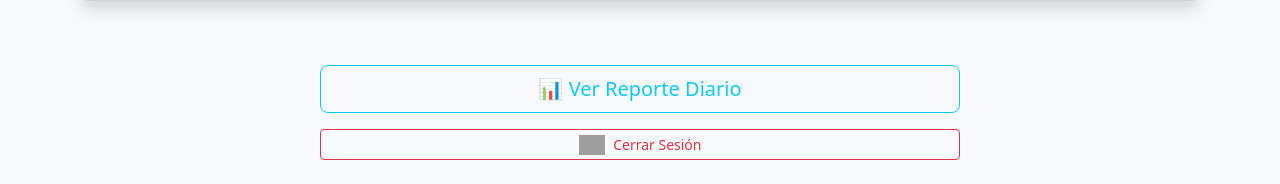
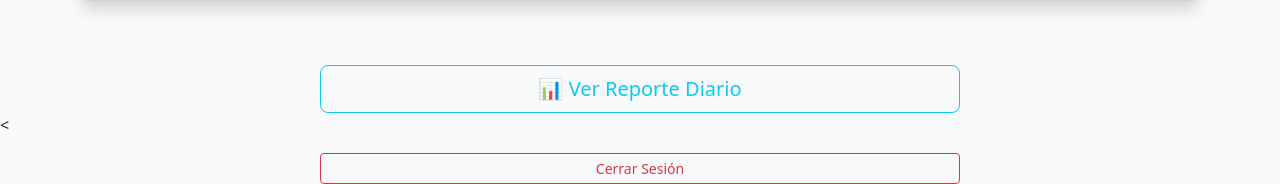
Before and after one commit to OneDataDecision/Ordena, a Flask app: page / in a window 1280 px wide. Shown: the part 1111-1295 px from the top of the page. Before the commit the page ends 1271 px from the top, so only its background shows below. Run offline with Flask 3, Linux system fonts and the light colour scheme; the visitor is signed in with stand-in values (Sample User, id 1); grey boxes are pictures that could not be loaded.

Commit message:
Versión limpia del botón de cierre de sesión sin logo

```diff
--- a/templates/index.html
+++ b/templates/index.html
@@ -134,12 +134,10 @@
     <a href="/reporte_diario" class="btn btn-outline-info btn-lg">📊 Ver Reporte Diario</a>
 </div>
 
-<div class="d-grid gap-2 col-6 mx-auto mt-3">
-    <a href="/logout" class="btn btn-outline-danger btn-sm d-flex align-items-center justify-content-center gap-2">
-        <img src="{{ url_for('static', filename='img/LogoONEOficial.jpg') }}" alt="Cerrar sesión" style="height: 20px;">
-        <span>Cerrar Sesión</span>
-    </a>
-<div>
+<<div class="d-grid gap-2 col-6 mx-auto mt-3">
+    <a href="/logout" class="btn btn-outline-danger btn-sm">Cerrar Sesión</a>
+</div>
+
 
 
 
```
